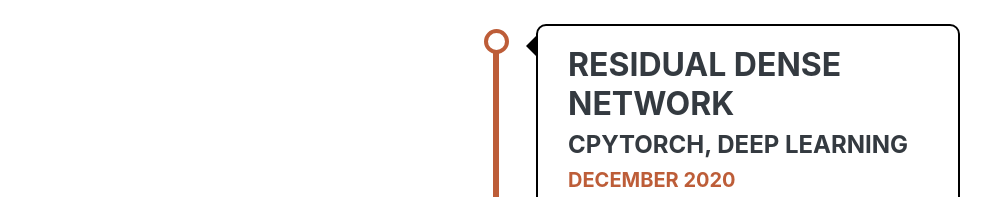
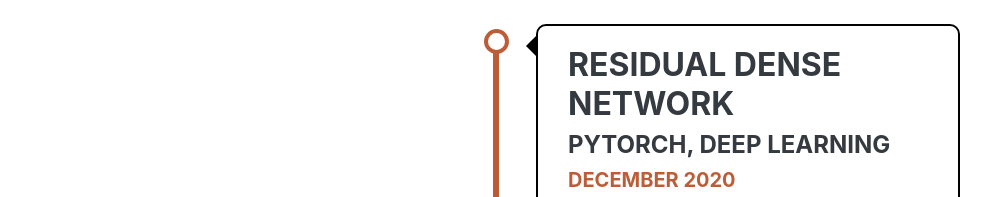
Before and after one commit to Harshubh-Meherishi/about-me, a plain HTML site: page index.html in a window 1280 px wide. Shown: the part 1880-2077 px from the top of the page, without its empty margins (280-1271 px from the left). Drawn offline with nearby package versions, Linux system fonts and the light colour scheme; a web font is replaced by a local one.

Commit message:
Update index.html

```diff
--- a/index.html
+++ b/index.html
@@ -73,7 +73,7 @@
 				<div class="containers righty">
 				    <div class="content">
 				      	<h3>Residual Dense Network</h3>
-				      <h4>CPytorch, Deep Learning</h4>
+				      <h4>Pytorch, Deep Learning</h4>
 				      <h5><span class="text-primary">DECEMBER 2020</span></h5>
 				      	<p>Made a Deep-Learning Model using Residual Dense Blocks (RDN) and global residual learning to achieve a PSNR of 34.7, visit my LinkedIn page for details!</p>
 				    </div>
```
